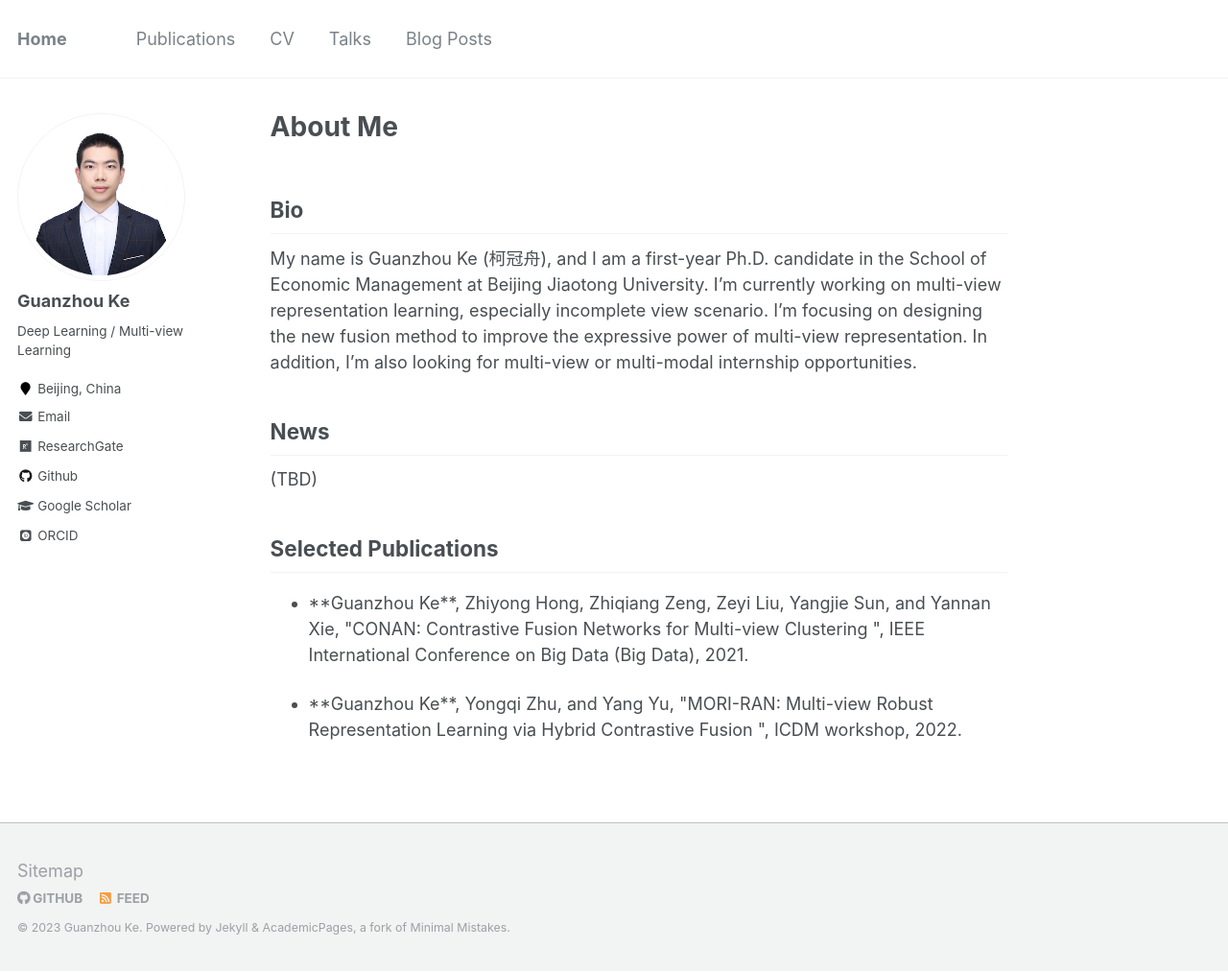
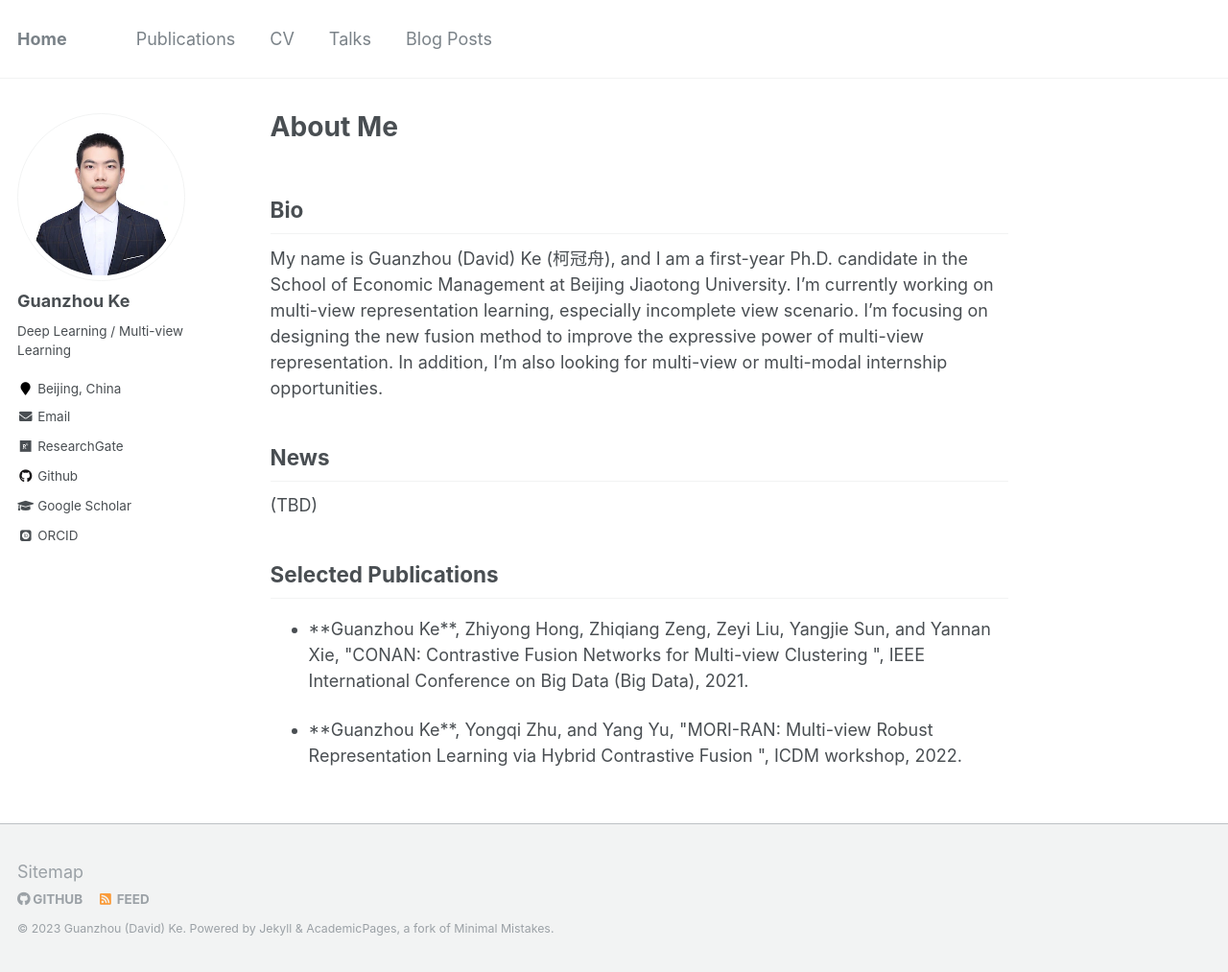
Before and after one commit to Guanzhou-Ke/guanzhou-ke.github.io, a Jekyll site: the page built from _pages/about.md, in a window 1280 px wide and 1013 px high. Shown: the whole window at 96% size. Built offline with Jekyll 4.4.1, drawn with Linux system fonts in a browser that asks for light colours; some web fonts are replaced.

Commit message:
update english nickname

```diff
--- a/_config.yml
+++ b/_config.yml
@@ -9,7 +9,7 @@
 locale                   : "en-US"
 title                    : "Home"
 title_separator          : "-"
-name                     : &name "Guanzhou Ke"
+name                     : &name "Guanzhou (David) Ke"
 description              : &description "Deep Learning / Multi-view Learning"
 url                      : https://ihades.cn # the base hostname & protocol for your site e.g. "https://mmistakes.github.io"
 baseurl                  : "" # the subpath of your site, e.g. "/blog"
--- a/_pages/about.md
+++ b/_pages/about.md
@@ -10,7 +10,7 @@
 
 Bio
 ---
-My name is Guanzhou Ke (柯冠舟), and I am a first-year Ph.D. candidate in the School of Economic Management at Beijing Jiaotong University. I'm currently working on multi-view representation learning, especially incomplete view scenario. I'm focusing on designing the new fusion method to improve the expressive power of multi-view representation. In addition, I'm also looking for multi-view or multi-modal internship opportunities.
+My name is Guanzhou (David) Ke (柯冠舟), and I am a first-year Ph.D. candidate in the School of Economic Management at Beijing Jiaotong University. I'm currently working on multi-view representation learning, especially incomplete view scenario. I'm focusing on designing the new fusion method to improve the expressive power of multi-view representation. In addition, I'm also looking for multi-view or multi-modal internship opportunities.
 
 
 News
```
